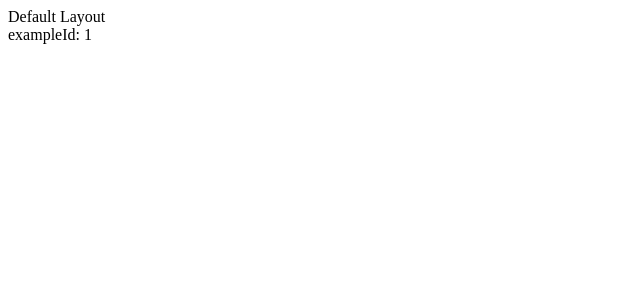
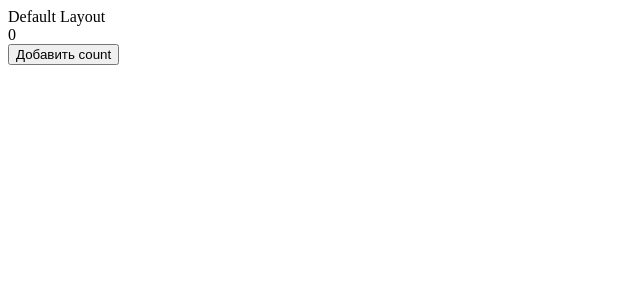
Before and after one commit to Soul-of-Wind/TSCordClient, a Vue app: page /example/1 in a window 1280 px wide. Shown: the top 300 px of the page, without its empty margins (0-640 px from the left). Built offline with nearby package versions, Linux system fonts and the light colour scheme.

Commit message:
SOW-26: Init basic store example

```diff
--- a/src/main.ts
+++ b/src/main.ts
@@ -1,7 +1,11 @@
 import { createApp } from "vue";
 import App from "./App.vue";
 import router from "./router";
+import { createPinia } from "pinia";
+
+const pinia = createPinia()
 
 createApp(App)
     .use(router)
+    .use(pinia)
     .mount("#app");
--- /dev/null
+++ b/src/stores/example.ts
@@ -0,0 +1,15 @@
+import {defineStore} from "pinia";
+import {ref} from "vue";
+
+export const useExampleStore = defineStore('example', () => {
+    const count = ref(0)
+
+    function increment() {
+        count.value = count.value + 1
+    }
+
+
+    return {
+        count, increment
+    }
+})
--- a/src/views/example/[id].vue
+++ b/src/views/example/[id].vue
@@ -1,9 +1,19 @@
 <template>
-<div> exampleId: {{ $route.params.id }}</div>
+<div>
+<!--  <div>exampleId: {{ $route.params.id }}</div>-->
+  <div>
+    {{  exampleStore.count }}
+  </div>
+  <button @click="exampleStore.increment()">
+    Добавить count
+  </button>
+</div>
 </template>
 
 <script setup lang="ts">
+import {useExampleStore} from "../../stores/example.ts";
 
+const exampleStore = useExampleStore();
 </script>
 
 <style scoped>
```
